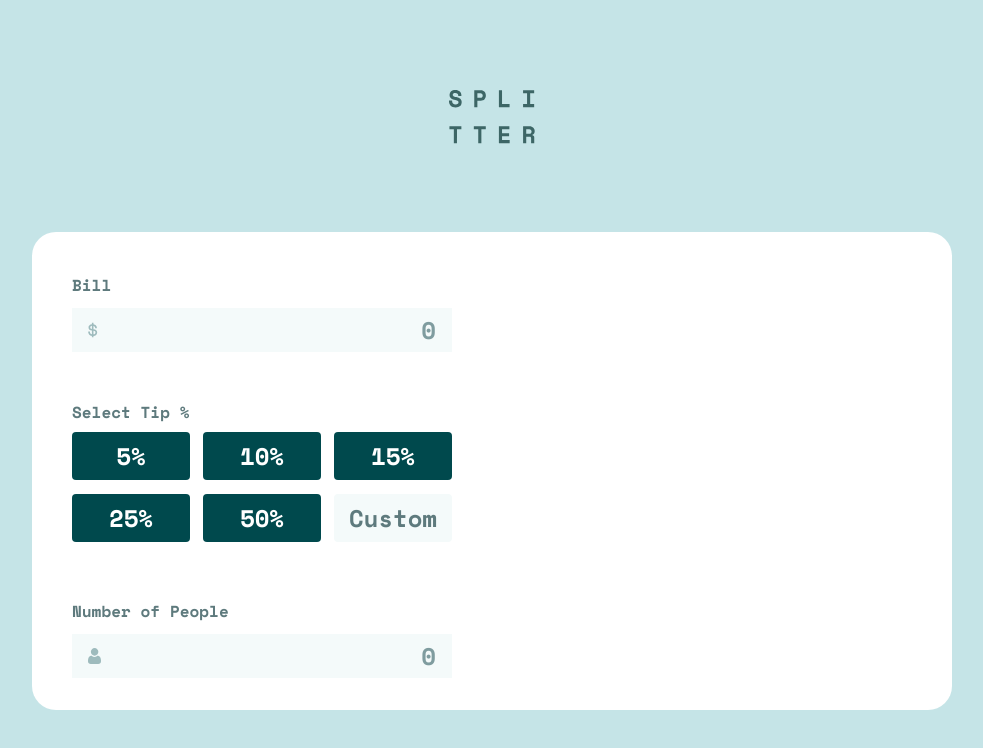
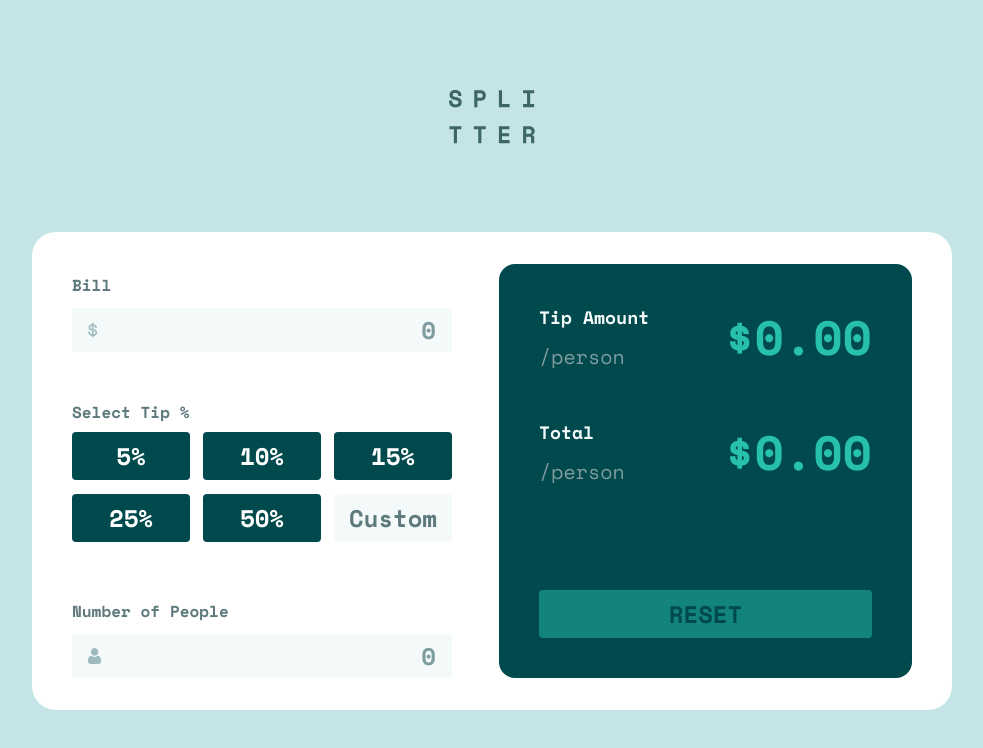
Before and after one commit to Chibuike-web/Tip-Calculator-App, a React (Vite) app: page / in a window 1280 px wide. Shown: the top 748 px of the page, without its empty margins (148-1131 px from the left). Built offline with nearby package versions, Linux system fonts and the light colour scheme.

Commit message:
implemented the ui

```diff
--- a/src/components/Splitter.jsx
+++ b/src/components/Splitter.jsx
@@ -4,70 +4,95 @@ import Profile from "../assets/icon-person.svg";
 
 export default function Splitter() {
 	return (
-		<div className="w-full max-w-[920px] bg-white px-10 py-8 rounded-3xl">
-			<div className="w-full max-w-[380px] flex flex-col gap-12">
-				<TextInput icon={Dollar} label={"Bill"} />
+		<main className="w-full flex justify-between max-w-[920px] bg-white px-10 py-8 rounded-3xl">
+			{/* Input Section */}
+			<section className="w-full max-w-[380px] flex flex-col gap-12">
+				<TextInput icon={Dollar} label="Bill" id="bill" />
 
-				<div>
-					<p className="font-bold text-cyan-600 text-[16px] mb-2">Select Tip %</p>
+				<fieldset>
+					<legend className="font-bold text-cyan-600 text-[16px] mb-2">Select Tip %</legend>
 					<div className="grid grid-cols-3 gap-y-[14px] gap-x-[13px] w-full">
-						<Button color={"white"} bgColor={"hsl(183, 100%, 15%)"} width={118}>
-							5%
-						</Button>
-						<Button color={"white"} bgColor={"hsl(183, 100%, 15%)"} width={118}>
-							10%
-						</Button>
-						<Button color={"white"} bgColor={"hsl(183, 100%, 15%)"} width={118}>
-							15%
-						</Button>
-						<Button color={"white"} bgColor={"hsl(183, 100%, 15%)"} width={118}>
-							25%
-						</Button>
-						<Button color={"white"} bgColor={"hsl(183, 100%, 15%)"} width={118}>
-							50%
-						</Button>
-						<Button color={"hsl(186, 14%, 43%)"} bgColor={"hsl(189, 41%, 97%)"} width={118}>
-							Custom
-						</Button>
+						<TipButton tip="5%" />
+						<TipButton tip="10%" />
+						<TipButton tip="15%" />
+						<TipButton tip="25%" />
+						<TipButton tip="50%" />
+						<TipButton tip="Custom" custom />
 					</div>
+				</fieldset>
+
+				<TextInput icon={Profile} label="Number of People" id="numPeople" />
+			</section>
+
+			{/* Results Section */}
+			<aside className="w-full min-h-full max-w-[413px] bg-cyan-800 rounded-2xl p-10">
+				<div className="flex flex-col h-full">
+					<div className="flex flex-col gap-12 mb-auto">
+						<OutputDisplay label="Tip Amount" subLabel="/person" value="$0.00" />
+						<OutputDisplay label="Total" subLabel="/person" value="$0.00" />
+					</div>
+					<ResetButton />
 				</div>
-				<TextInput icon={Profile} label={"Number of People"} />
-			</div>
-		</div>
+			</aside>
+		</main>
 	);
 }
 
-function TextInput({ label, icon }) {
+function TextInput({ label, icon, id }) {
 	return (
-		<form className="w-full">
-			<label htmlFor={label} className="font-bold text-[16px] text-cyan-600">
+		<div className="w-full">
+			<label htmlFor={id} className="font-bold text-[16px] text-cyan-600">
 				{label}
 			</label>
 			<div className="flex justify-between items-center w-full px-4 py-3.5 mt-2 h-[44px] bg-cyan-300">
 				<img src={icon} alt={label} className="max-h-[16px]" />
 				<input
 					type="number"
-					name={label}
-					className="w-full text-right font-bold text-cyan-800 placeholder:font-bold placeholder:text-cyan-500"
+					id={id}
+					name={id}
+					className="w-full text-right font-bold text-cyan-800 placeholder:font-bold placeholder:text-cyan-500 bg-transparent outline-none"
 					placeholder="0"
 				/>
 			</div>
-		</form>
+		</div>
 	);
 }
 
-function Button({ children, color, bgColor, isDisabled, width }) {
+function TipButton({ tip, custom = false }) {
 	return (
 		<button
-			className="h-[48px] rounded-[4px] font-bold"
-			style={{
-				width: `${width}px`,
-				color: color,
-				background: bgColor,
-				opacity: isDisabled ? "0.15" : "",
-			}}
+			type="button"
+			className={`h-[48px] rounded-[4px] font-bold w-[118px] ${
+				custom
+					? "text-[hsl(186,14%,43%)] bg-[hsl(189,41%,97%)]"
+					: "text-white bg-[hsl(183,100%,15%)]"
+			}`}
 		>
-			{children}
+			{tip}
 		</button>
 	);
 }
+
+function OutputDisplay({ label, subLabel, value }) {
+	return (
+		<div className="flex justify-between items-center">
+			<div className="flex flex-col gap-[12px]">
+				<h3 className="text-cyan-300 text-[18px] font-bold">{label}</h3>
+				<p className="text-cyan-500 text-xl">{subLabel}</p>
+			</div>
+			<output className="text-cyan-700 font-bold text-5xl">{value}</output>
+		</div>
+	);
+}
+
+function ResetButton() {
+	return (
+		<button
+			type="reset"
+			disabled
+			className="h-[48px] rounded-[4px] font-bold w-full text-[hsl(183,100%,15%)] bg-[hsl(172,67%,45%)] disabled:opacity-50"
+		>
+			RESET
+		</button>
+	);
+}
```
